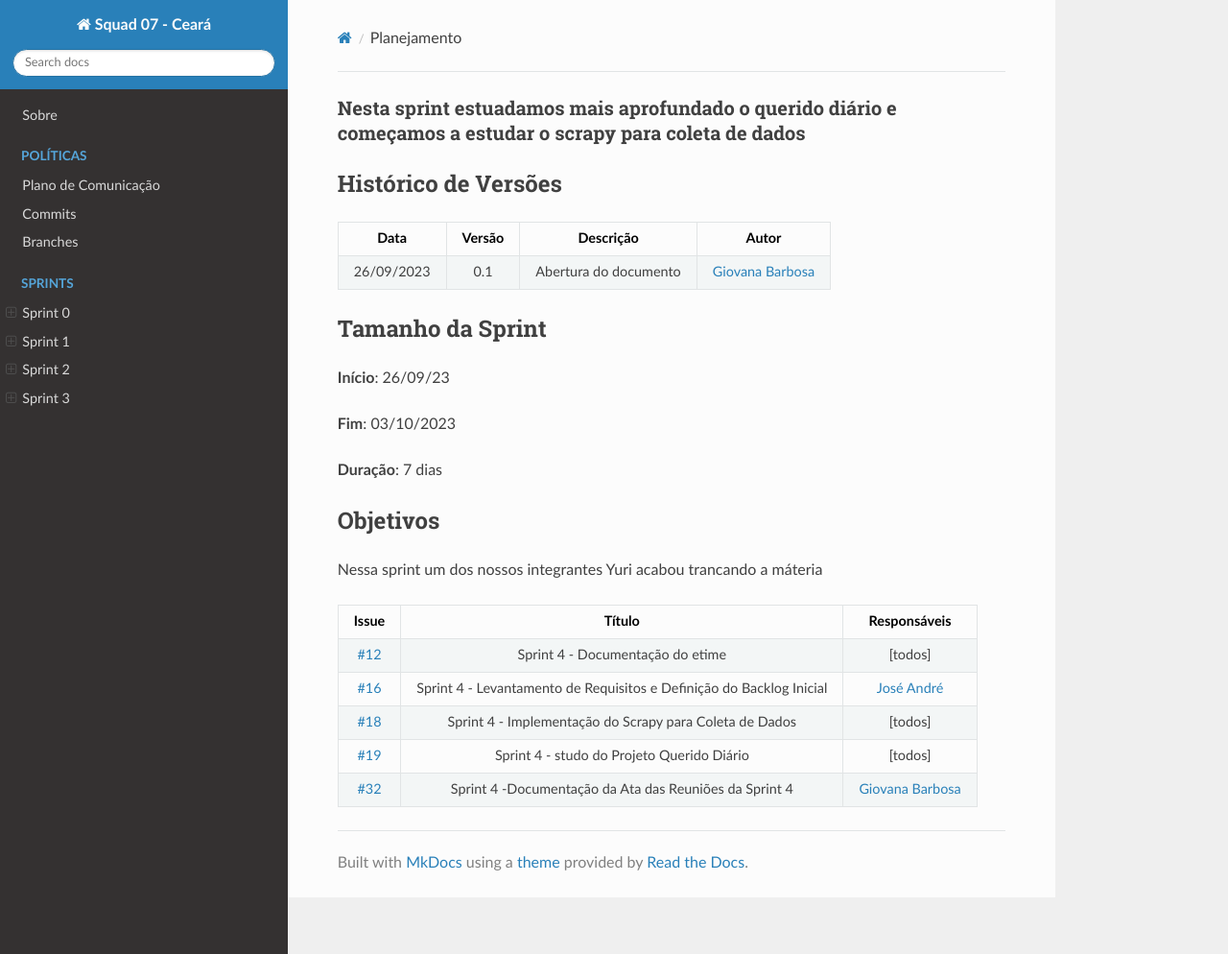
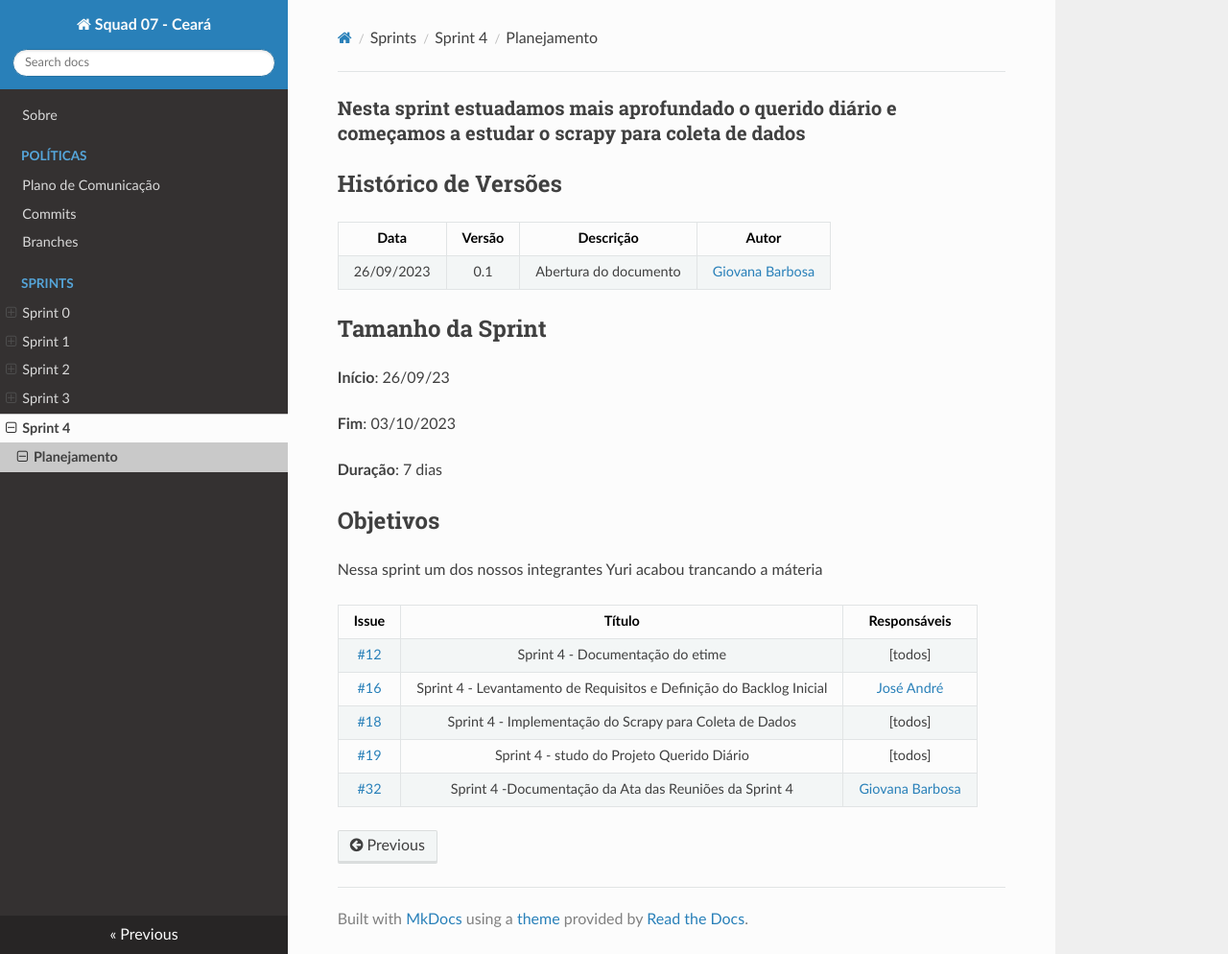
Before and after one commit to unb-mds/2023-2-Squad07, an MkDocs documentation site: the page built from docs/sprints/sprint04/planejamento.md, in a window 1280 px wide and 994 px high. Shown: the whole window at 96% size. Built offline with MkDocs 1.6.1, drawn with Linux system fonts in a browser that asks for light colours; nearby versions of some CDN libraries.

Commit message:
:repeat: adicionando sprint4 ao mkdcos

```diff
--- a/mkdocs.yml
+++ b/mkdocs.yml
@@ -24,4 +24,6 @@ nav:
         - Sprint 3:
           - Planejamento: sprints/sprint03/planejamento.md
           - Resultados: sprints/sprint03/resultado.md
+        - Sprint 4:
+          - Planejamento: sprints/sprint04/planejamento.md
 theme: readthedocs
```
